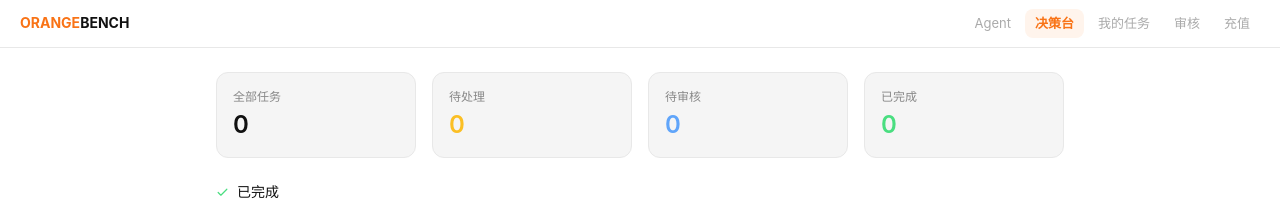
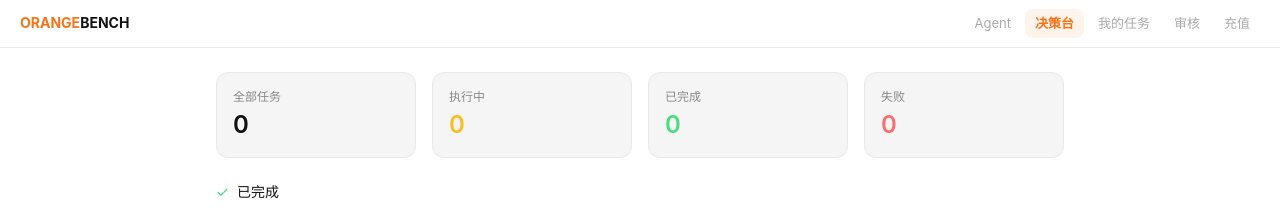
Before and after one commit to yaleiqi716-dot/OB-mini-APP, a Next.js app: page /dashboard in a window 1280 px wide. Shown: the top 208 px of the page. Built offline with nearby package versions, Linux system fonts and the light colour scheme; no server answers; the database is empty.

Commit message:
fix: unify task status model — single source of truth (status only, drop businessStatus)

```diff
--- a/src/app/api/summary/route.ts
+++ b/src/app/api/summary/route.ts
@@ -5,50 +5,41 @@ import { chatCompletion } from '@/lib/openrouter';
 export async function GET(req: NextRequest) {
   try {
     const userId = req.headers.get('x-user-id') || req.cookies.get('ob-user-id')?.value;
-    // Filter by current user if available, otherwise show all
     const userFilter = userId ? { userId } : {};
 
-    const [total, assigned, submitted, completed] = await Promise.all([
+    // 唯一真实状态源：status 字段（废弃 businessStatus）
+    const [total, running, completed, failed] = await Promise.all([
       prisma.task.count({ where: userFilter }),
-      prisma.task.count({ where: { ...userFilter, businessStatus: 'assigned' } }),
-      prisma.task.count({ where: { ...userFilter, businessStatus: 'submitted' } }),
-      prisma.task.count({ where: { ...userFilter, businessStatus: 'completed' } }),
+      prisma.task.count({ where: { ...userFilter, status: { in: ['queued', 'running', 'interacting'] } } }),
+      prisma.task.count({ where: { ...userFilter, status: 'completed' } }),
+      prisma.task.count({ where: { ...userFilter, status: 'failed' } }),
     ]);
 
-    // Highlights: last 3 completed task titles
+    // Highlights: 最近完成的任务标题
     const recentCompleted = await prisma.task.findMany({
-      where: { ...userFilter, businessStatus: 'completed' },
-      orderBy: { updatedAt: 'desc' },
-      take: 3,
-      select: { title: true, type: true },
-    });
-    // Also include recently finished tasks (status=completed) if businessStatus hasn't been set
-    const recentFinished = await prisma.task.findMany({
       where: { ...userFilter, status: 'completed' },
       orderBy: { updatedAt: 'desc' },
       take: 3,
       select: { title: true, type: true },
     });
-    const allRecent = [...recentCompleted, ...recentFinished];
-    const highlights = allRecent.length > 0
-      ? Array.from(new Set(allRecent.map(t => t.title || `${t.type} 任务`))).slice(0, 3)
+    const highlights = recentCompleted.length > 0
+      ? recentCompleted.map(t => t.title || `${t.type} 任务`).slice(0, 3)
       : ['暂无已完成任务'];
 
     // Risks: rule-based
     const risks: string[] = [];
-    if (assigned > 3) risks.push('任务积压较多');
-    if (submitted > 0) risks.push('有任务待审核');
+    if (running > 3) risks.push('任务积压较多');
+    if (failed > 0) risks.push(`有 ${failed} 个任务执行失败`);
     if (risks.length === 0) risks.push('当前无明显风险');
 
-    // AI suggestions: feed stats + highlights + risks
+    // AI suggestions
     let aiSuggestions: string[] = [];
     try {
       const ctx = [
-        `任务统计：共 ${total} 个，待处理 ${assigned}，待审核 ${submitted}，已完成 ${completed}。`,
+        `任务统计：共 ${total} 个，执行中 ${running}，已完成 ${completed}，失败 ${failed}。`,
         `近期完成：${highlights.join('、')}。`,
         `当前风险：${risks.join('、')}。`,
       ].join('\n');
-
       const result = await chatCompletion(
         [
           { role: 'system', content: '你是企业管理顾问。根据以下团队任务数据，给出2-3条具体可操作的建议（每条不超过20字）。只返回JSON：{"suggestions":["建议1","建议2"]}' },
@@ -64,21 +55,18 @@ export async function GET(req: NextRequest) {
       // ignore
     }
     if (aiSuggestions.length === 0) {
-      aiSuggestions = submitted > 0
-        ? ['优先审核已提交的任务', '跟进长期未处理的指派']
-        : total > 0
-          ? ['持续关注任务进度', '定期检查团队产出']
-          : ['发送第一个任务，开始体验 AI 执行', '尝试让 AI 帮你写邮件或做 PPT'];
+      aiSuggestions = completed > 0
+        ? ['持续关注任务进度', '定期检查团队产出']
+        : ['发送第一个任务，开始体验 AI 执行', '尝试让 AI 帮你写邮件或做 PPT'];
     }
 
-    // Paused auto-tasks count
     const pausedAutoTasks = await prisma.scheduledTask.count({ where: { enabled: false } });
 
     return NextResponse.json({
       total,
-      assigned,
-      submitted,
+      running,
       completed,
+      failed,
       pausedAutoTasks,
       highlights,
       risks,
--- a/src/app/api/tasks/mine/route.ts
+++ b/src/app/api/tasks/mine/route.ts
@@ -15,8 +15,7 @@ export async function GET(req: NextRequest) {
         id: true,
         title: true,
         input: true,
-        businessStatus: true,
-        status: true,
+        status: true,   // 唯一真实状态源
         type: true,
         createdAt: true,
       },
@@ -26,7 +25,7 @@ export async function GET(req: NextRequest) {
     return NextResponse.json(tasks.map(t => ({
       id: t.id,
       title: t.title || t.input?.slice(0, 40) || '无标题任务',
-      businessStatus: t.businessStatus || t.status,
+      status: t.status,
       type: t.type,
       createdAt: t.createdAt.toISOString(),
     })));
--- a/src/app/api/tasks/review/route.ts
+++ b/src/app/api/tasks/review/route.ts
@@ -6,15 +6,11 @@ export async function GET(req: NextRequest) {
     const userId = req.headers.get('x-user-id') || req.cookies.get('ob-user-id')?.value;
     const userFilter = userId ? { userId } : {};
 
-    // Preview mode: return submitted + completed tasks so review page is never empty
+    // 唯一真实状态源：status 字段（废弃 businessStatus）
     const tasks = await prisma.task.findMany({
       where: {
         ...userFilter,
-        OR: [
-          { businessStatus: 'submitted' },
-          { businessStatus: 'completed' },
-          { status: 'completed' },
-        ],
+        status: 'completed',
       },
       orderBy: { updatedAt: 'desc' },
       select: {
@@ -22,7 +18,6 @@ export async function GET(req: NextRequest) {
         title: true,
         input: true,
         result: true,
-        businessStatus: true,
         status: true,
         assigneeId: true,
         createdAt: true,
@@ -36,7 +31,6 @@ export async function GET(req: NextRequest) {
       title: t.title,
       input: t.input,
       result: t.result ? safeParseJson(t.result) : null,
-      businessStatus: t.status === 'completed' ? 'completed' : (t.businessStatus || t.status),
       status: t.status,
       assigneeId: t.assigneeId,
       createdAt: t.createdAt.toISOString(),
--- a/src/app/dashboard/page.tsx
+++ b/src/app/dashboard/page.tsx
@@ -6,9 +6,9 @@ import { NavHeader } from '@/components/NavHeader';
 
 interface Summary {
   total: number;
-  assigned: number;
-  submitted: number;
-  completed: number;
+  running: number;    // 执行中（queued+running+interacting）
+  completed: number;  // 已完成
+  failed: number;     // 失败
   pausedAutoTasks: number;
   highlights: string[];
   risks: string[];
@@ -44,9 +44,9 @@ export default function DashboardPage() {
         {/* Stats */}
         <div className="grid grid-cols-2 md:grid-cols-4 gap-4">
           <StatCard label="全部任务" value={data.total} color="text-content-primary" />
-          <StatCard label="待处理" value={data.assigned} color="text-amber-400" />
-          <StatCard label="待审核" value={data.submitted} color="text-blue-400" />
+          <StatCard label="执行中" value={data.running} color="text-amber-400" />
           <StatCard label="已完成" value={data.completed} color="text-green-400" />
+          <StatCard label="失败" value={data.failed} color="text-red-400" />
         </div>
 
         {/* Highlights */}
@@ -77,9 +77,9 @@ export default function DashboardPage() {
         ) : null}
 
         {/* Quick actions */}
-        {data.submitted > 0 ? (
-          <div className="p-4 rounded-xl bg-blue-500/10 border border-blue-500/20">
-            <p className="text-sm text-blue-400">{data.submitted} 个任务等待你审核</p>
+        {data.completed > 0 ? (
+          <div className="p-4 rounded-xl bg-green-500/10 border border-green-500/20">
+            <p className="text-sm text-green-400">{data.completed} 个任务已完成，可前往审核</p>
             <Link href="/review" className="text-xs text-accent mt-2 inline-block">去审核</Link>
           </div>
         ) : null}
--- a/src/app/review/page.tsx
+++ b/src/app/review/page.tsx
@@ -9,7 +9,7 @@ interface ReviewTask {
   title: string;
   input: string;
   result: unknown;
-  businessStatus: string;
+  status: string;   // 唯一真实状态源
   assigneeId: string | null;
   updatedAt: string;
 }
--- a/src/app/tasks/[taskId]/page.tsx
+++ b/src/app/tasks/[taskId]/page.tsx
@@ -9,15 +9,24 @@ interface TaskDetail {
   id: string;
   title: string;
   input: string;
-  businessStatus: string;
+  status: string;   // 唯一真实状态源
   assigneeId: string | null;
 }
 
 const STATUS_LABEL: Record<string, string> = {
-  assigned: '待处理',
-  in_progress: '进行中',
-  submitted: '已提交',
+  queued: '正在处理',
+  running: 'AI执行中',
+  interacting: 'AI执行中',
   completed: '已完成',
+  failed: '执行失败',
+};
+
+const STATUS_COLOR: Record<string, string> = {
+  queued: 'bg-amber-500/10 text-amber-400',
+  running: 'bg-blue-500/10 text-blue-400',
+  interacting: 'bg-blue-500/10 text-blue-400',
+  completed: 'bg-green-500/10 text-green-400',
+  failed: 'bg-red-500/10 text-red-400',
 };
 
 export default function TaskDetailPage() {
@@ -29,15 +38,11 @@ export default function TaskDetailPage() {
   const [error, setError] = useState<string | null>(null);
   const [submitting, setSubmitting] = useState(false);
   const [agentResult, setAgentResult] = useState<string | null>(null);
-  const [submitLoading, setSubmitLoading] = useState(false);
-  const [submitted, setSubmitted] = useState(false);
 
   useEffect(() => {
     async function fetchTask() {
       try {
-        const res = await fetch(`/api/tasks/${taskId}`, {
-          headers: { 'x-check-assignee': '1' },
-        });
+        const res = await fetch(`/api/tasks/${taskId}`);
         const data = await res.json();
         if (!res.ok) {
           setError(data.error || '获取任务失败');
@@ -47,7 +52,7 @@ export default function TaskDetailPage() {
           id: data.id,
           title: data.title,
           input: data.input,
-          businessStatus: data.businessStatus || 'assigned',
+          status: data.status || 'queued',
           assigneeId: data.assigneeId,
         });
       } catch {
@@ -86,28 +91,6 @@ export default function TaskDetailPage() {
     }
   }, [taskId]);
 
-  const handleSubmitTask = useCallback(async () => {
-    setSubmitLoading(true);
-    try {
-      const res = await fetch(`/api/tasks/${taskId}/submit`, {
-        method: 'POST',
-      });
-      const data = await res.json();
-      if (!res.ok) {
-        setAgentResult(`提交失败：${data.error || '未知错误'}`);
-        return;
-      }
-      setSubmitted(true);
-      if (task) {
-        setTask({ ...task, businessStatus: 'submitted' });
-      }
-    } catch {
-      setAgentResult('网络错误，请重试');
-    } finally {
-      setSubmitLoading(false);
-    }
-  }, [taskId, agentResult, task]);
-
   if (loading) {
     return (
       <div className="h-[100dvh] flex items-center justify-center bg-surface-primary">
@@ -144,22 +127,20 @@ export default function TaskDetailPage() {
             <span className="text-content-primary font-semibold text-sm">BENCH</span>
           </div>
         </div>
-        <span className="text-xs px-2 py-0.5 rounded-full bg-surface-tertiary text-content-tertiary">
-          {STATUS_LABEL[task.businessStatus] || task.businessStatus}
+        <span className={`text-xs px-2 py-0.5 rounded-full ${STATUS_COLOR[task.status] || 'bg-surface-tertiary text-content-tertiary'}`}>
+          {STATUS_LABEL[task.status] || task.status}
         </span>
       </header>
 
       {/* Task content */}
       <div className="flex-1 overflow-y-auto custom-scrollbar">
         <div className="max-w-3xl mx-auto px-4 md:px-0 py-6 space-y-6">
-          {/* Title */}
           <div>
             <h1 className="text-xl md:text-2xl font-semibold text-content-primary">
               {task.title || '未命名任务'}
             </h1>
           </div>
 
-          {/* Task requirement */}
           <div className="space-y-2">
             <div className="text-xs font-medium text-content-tertiary uppercase tracking-wide">任务要求</div>
             <div className="rounded-xl bg-surface-secondary border border-border/50 p-4">
@@ -167,16 +148,12 @@ export default function TaskDetailPage() {
             </div>
           </div>
 
-          {/* Agent result */}
           {agentResult && agentResult.startsWith('CREDITS_ERROR:') ? (
             <div className="rounded-xl bg-amber-500/10 border border-amber-500/20 p-4 space-y-3">
               <p className="text-sm text-amber-400">{agentResult.replace('CREDITS_ERROR:', '')}</p>
               <div className="flex items-center gap-2 flex-wrap">
                 <a href="/billing" className="text-xs px-3 py-1.5 rounded-lg bg-accent text-white hover:bg-accent-hover transition-colors">
                   充值 ¥19（100 credits）
-                </a>
-                <a href="/billing" className="text-xs px-3 py-1.5 rounded-lg border border-accent text-accent hover:bg-accent/10 transition-colors">
-                  充值 ¥79（500 credits）
                 </a>
               </div>
             </div>
@@ -187,21 +164,10 @@ export default function TaskDetailPage() {
             </div>
           ) : null}
 
-          {/* Submit button */}
-          {task.businessStatus !== 'submitted' && task.businessStatus !== 'completed' ? (
-            <div className="flex justify-end">
-              <button
-                onClick={handleSubmitTask}
-                disabled={submitLoading || submitted}
-                className="px-5 py-2.5 rounded-xl bg-accent text-white text-sm font-medium hover:bg-accent-hover active:scale-95 transition-all disabled:opacity-50 disabled:cursor-not-allowed"
-              >
-                {submitLoading ? '提交中...' : '提交任务'}
-              </button>
-            </div>
-          ) : (
+          {task.status === 'completed' && (
             <div className="flex justify-end">
               <span className="px-4 py-2 rounded-xl bg-green-500/10 text-green-400 text-sm font-medium">
-                已提交
+                已完成
               </span>
             </div>
           )}
--- a/src/app/tasks/page.tsx
+++ b/src/app/tasks/page.tsx
@@ -7,22 +7,24 @@ import { NavHeader } from '@/components/NavHeader';
 interface TaskItem {
   id: string;
   title: string;
-  businessStatus: string;
+  status: string;   // 唯一真实状态源
   createdAt: string;
 }
 
 const STATUS_LABEL: Record<string, string> = {
-  assigned: '待处理',
-  in_progress: '进行中',
-  submitted: '已提交',
+  queued: '正在处理',
+  running: 'AI执行中',
+  interacting: 'AI执行中',
   completed: '已完成',
+  failed: '执行失败',
 };
 
 const STATUS_COLOR: Record<string, string> = {
-  assigned: 'bg-amber-500/10 text-amber-400',
-  in_progress: 'bg-blue-500/10 text-blue-400',
-  submitted: 'bg-purple-500/10 text-purple-400',
+  queued: 'bg-amber-500/10 text-amber-400',
+  running: 'bg-blue-500/10 text-blue-400',
+  interacting: 'bg-blue-500/10 text-blue-400',
   completed: 'bg-green-500/10 text-green-400',
+  failed: 'bg-red-500/10 text-red-400',
 };
 
 export default function MyTasksPage() {
@@ -48,7 +50,7 @@ export default function MyTasksPage() {
           {loading ? (
             <div className="flex justify-center py-12"><Spinner size="md" /></div>
           ) : tasks.length === 0 ? (
-            <div className="text-center py-12 text-content-tertiary text-sm">暂无指派给你的任务</div>
+            <div className="text-center py-12 text-content-tertiary text-sm">暂无任务记录</div>
           ) : (
             <div className="space-y-2">
               {tasks.map((t) => (
@@ -66,8 +68,8 @@ export default function MyTasksPage() {
                         {new Date(t.createdAt).toLocaleString('zh-CN')}
                       </div>
                     </div>
-                    <span className={`text-[10px] px-2 py-0.5 rounded-full flex-shrink-0 ${STATUS_COLOR[t.businessStatus] || 'bg-surface-tertiary text-content-tertiary'}`}>
-                      {STATUS_LABEL[t.businessStatus] || t.businessStatus}
+                    <span className={`text-[10px] px-2 py-0.5 rounded-full flex-shrink-0 ${STATUS_COLOR[t.status] || 'bg-surface-tertiary text-content-tertiary'}`}>
+                      {STATUS_LABEL[t.status] || t.status}
                     </span>
                   </div>
                 </a>
--- a/src/services/task-manager.ts
+++ b/src/services/task-manager.ts
@@ -58,7 +58,6 @@ export function formatTask(t: {
     estimatedCost: t.estimatedCost || 0,
     actualCost: t.actualCost || 0,
     assigneeId: t.assigneeId || null,
-    businessStatus: t.businessStatus || 'assigned',
     createdAt: t.createdAt.toISOString(),
     updatedAt: t.updatedAt.toISOString(),
     events: t.events?.map(formatEvent) ?? [],
```
